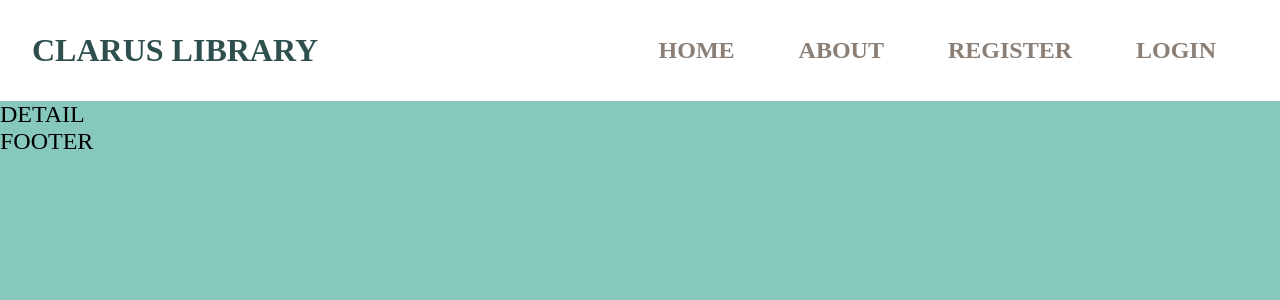
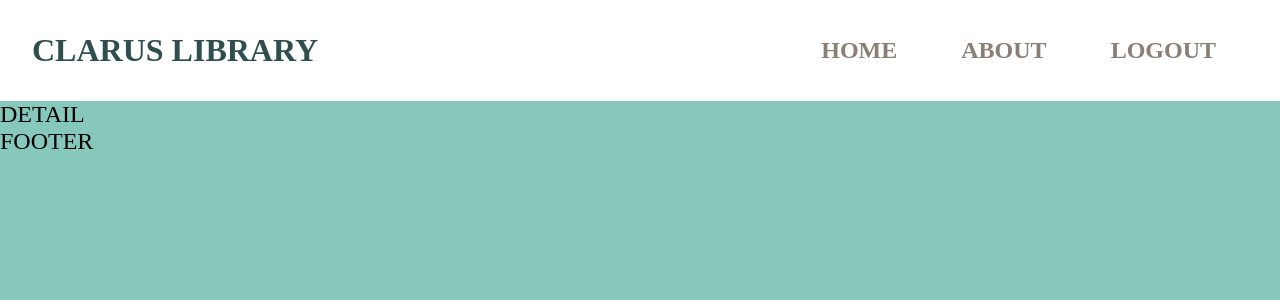
Before and after one commit to 8490/react-library-app, a React (Create React App) app: page /detail in a window 1280 px wide. Shown: the top 300 px of the page. Built offline with nearby package versions, Linux system fonts and the light colour scheme; sample sign-in values are in the browser's storage; a web font is replaced by a local one.

Commit message:
update currentuser

```diff
--- a/src/router/AppRouter.jsx
+++ b/src/router/AppRouter.jsx
@@ -11,7 +11,9 @@ import { GlobalStyles } from "../styles/Global.styles";
 import PrivateRouter from "./PrivateRouter";
 
 const AppRouter = () => {
-  const [currentUser, setCurrentUser] = useState(false);
+  const [currentUser, setCurrentUser] = useState(
+    sessionStorage.getItem("user") || false
+  );
   return (
     <BrowserRouter>
       <Navbar currentUser={currentUser} setCurrentUser={setCurrentUser} />
```
